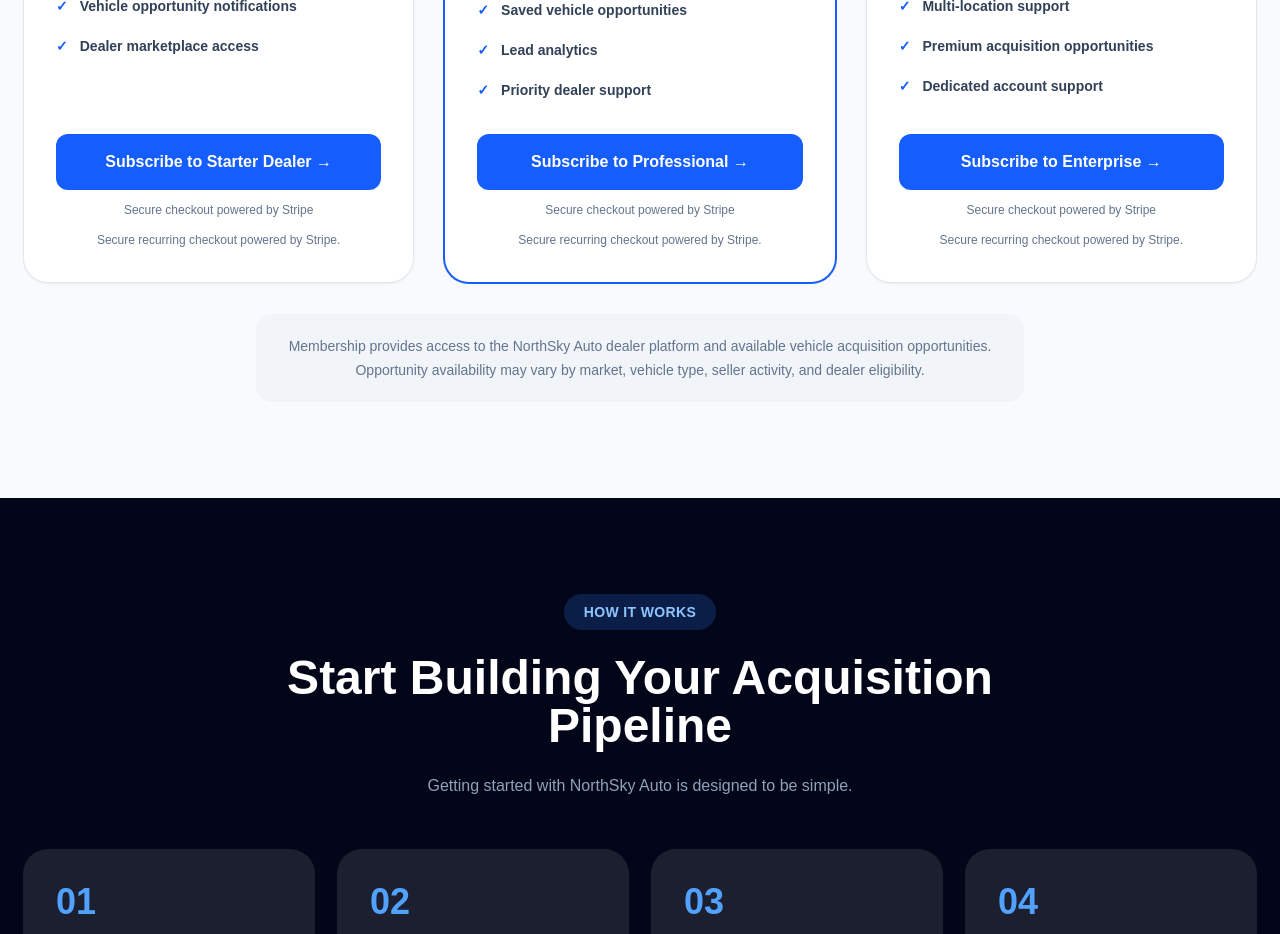
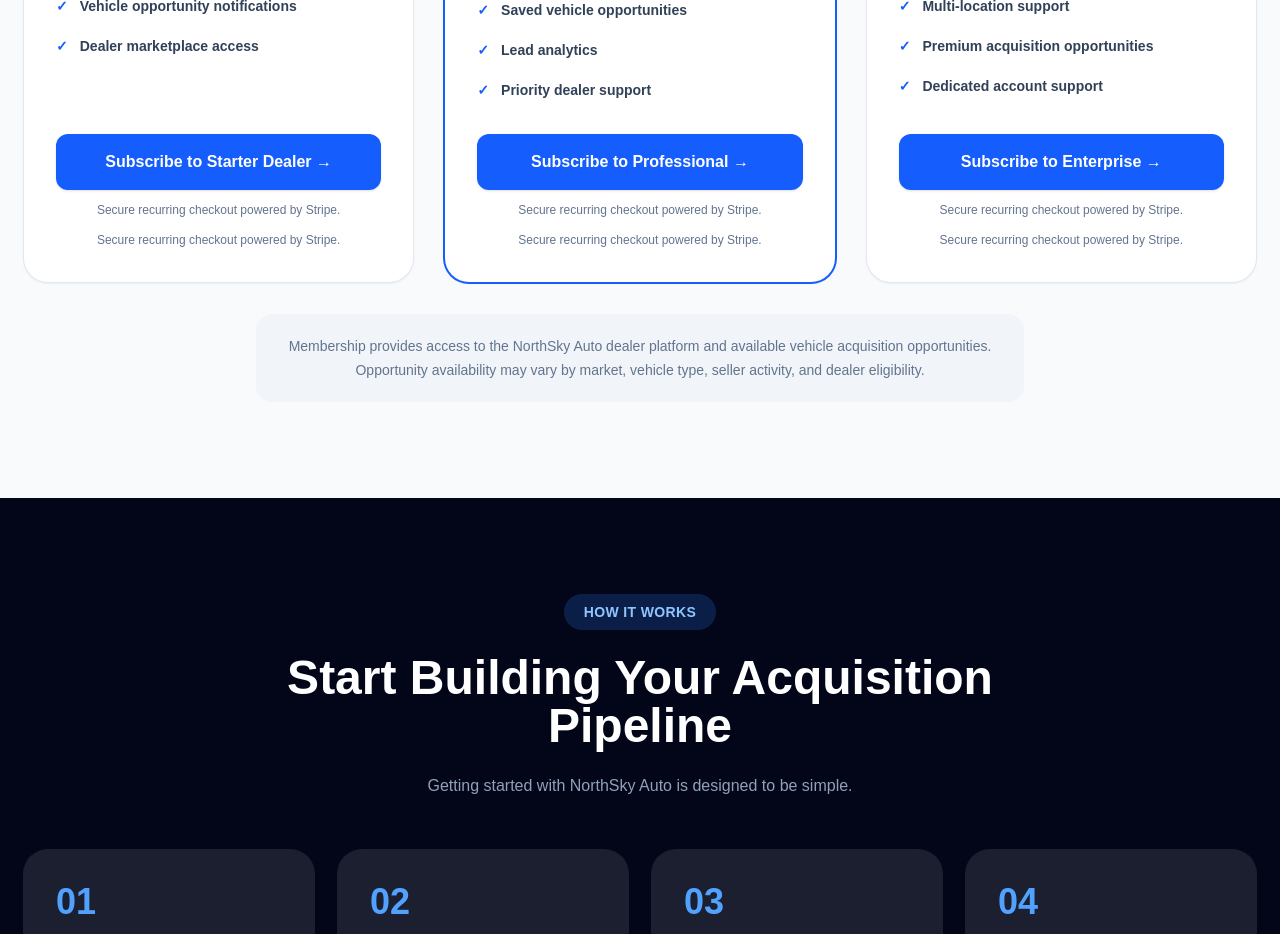
Before and after one commit to Goldylox752/NorthSky-Auto, a Next.js app: page /buyers in a window 1280 px wide. Shown: the part 2160-3094 px from the top of the page. Built offline with nearby package versions, Linux system fonts and the light colour scheme.

Commit message:
Update DealerCheckoutButton.jsx

```diff
--- a/components/DealerCheckoutButton.jsx
+++ b/components/DealerCheckoutButton.jsx
@@ -2,17 +2,20 @@
 import { useState } from "react";
 export default function DealerCheckoutButton({
   plan,
-  label,
+  label = "Subscribe",
 }) {
   const [loading, setLoading] = useState(false);
   const [error, setError] = useState("");
   async function handleCheckout() {
+    if (loading) return;
+    if (!plan) {
+      setError("Please select a dealer plan.");
+      return;
+    }
     try {
       setLoading(true);
       setError("");
-      const response = await fetch(
-        "/api/payments/checkout",
-        {
+      const response = await fetch("/api/payments/checkout", {
         method: "POST",
         headers: {
           "Content-Type": "application/json",
@@ -20,13 +23,18 @@ export default function DealerCheckoutButton({
         body: JSON.stringify({
           plan,
         }),
+      });
+      let data = null;
+      try {
+        data = await response.json();
+      } catch {
+        throw new Error(
+          "The checkout service returned an invalid response."
+        );
       }
-      );
-      const data = await response.json();
       if (!response.ok) {
         throw new Error(
-          data?.error ||
-            "Unable to start checkout."
+          data?.error || "Unable to start secure checkout."
         );
       }
       if (!data?.url) {
@@ -34,38 +42,47 @@ export default function DealerCheckoutButton({
           "Stripe checkout URL was not returned."
         );
       }
-      window.location.href = data.url;
-    } catch (error) {
-      console.error(
-        "Dealer checkout error:",
-        error
-      );
+      window.location.assign(data.url);
+    } catch (checkoutError) {
+      console.error("Dealer checkout error:", checkoutError);
       setError(
-        error?.message ||
-          "Unable to start checkout."
+        checkoutError?.message ||
+          "Unable to start checkout. Please try again."
       );
       setLoading(false);
     }
   }
   return (
-    <div>
+    <div className="w-full">
       <button
         type="button"
         onClick={handleCheckout}
         disabled={loading}
-        className="w-full rounded-xl bg-blue-600 px-6 py-4 font-black text-white transition hover:bg-blue-700 disabled:cursor-not-allowed disabled:opacity-60"
+        aria-busy={loading}
+        className="w-full rounded-xl bg-blue-600 px-6 py-4 font-black text-white shadow-sm transition hover:bg-blue-700 focus:outline-none focus:ring-2 focus:ring-blue-500 focus:ring-offset-2 disabled:cursor-not-allowed disabled:opacity-60"
       >
-        {loading
-          ? "Opening Secure Checkout..."
-          : `${label} →`}
+        {loading ? (
+          <span className="flex items-center justify-center gap-2">
+            <span
+              className="h-4 w-4 animate-spin rounded-full border-2 border-white/30 border-t-white"
+              aria-hidden="true"
+            />
+            Opening Secure Checkout...
+          </span>
+        ) : (
+          `${label} →`
+        )}
       </button>
       {error && (
-        <p className="mt-3 text-center text-sm font-semibold text-red-600">
+        <div
+          role="alert"
+          className="mt-3 rounded-lg bg-red-50 px-3 py-2 text-center text-sm font-semibold text-red-600"
+        >
           {error}
-        </p>
+        </div>
       )}
       <p className="mt-3 text-center text-xs text-slate-500">
-        Secure checkout powered by Stripe
+        Secure recurring checkout powered by Stripe.
       </p>
     </div>
   );
```
Lines whose indentation alone changed are shown as unchanged.
